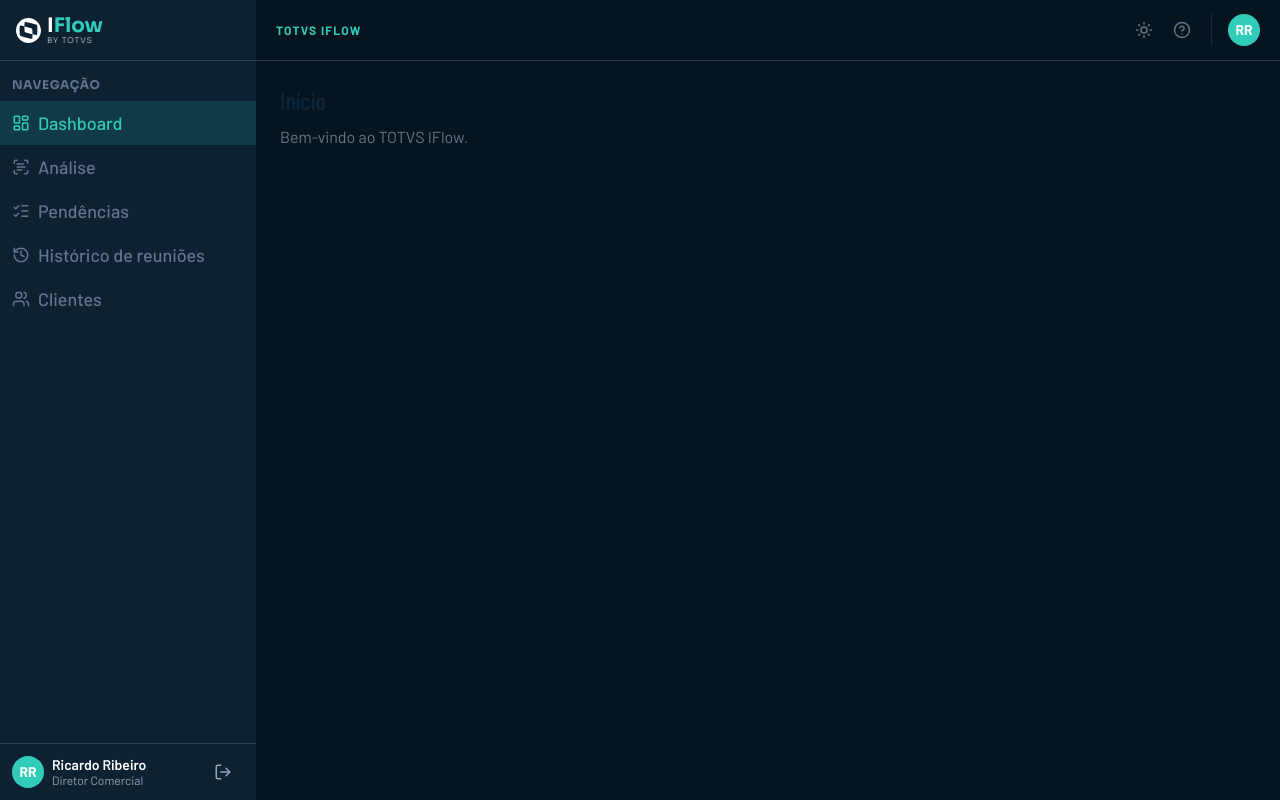
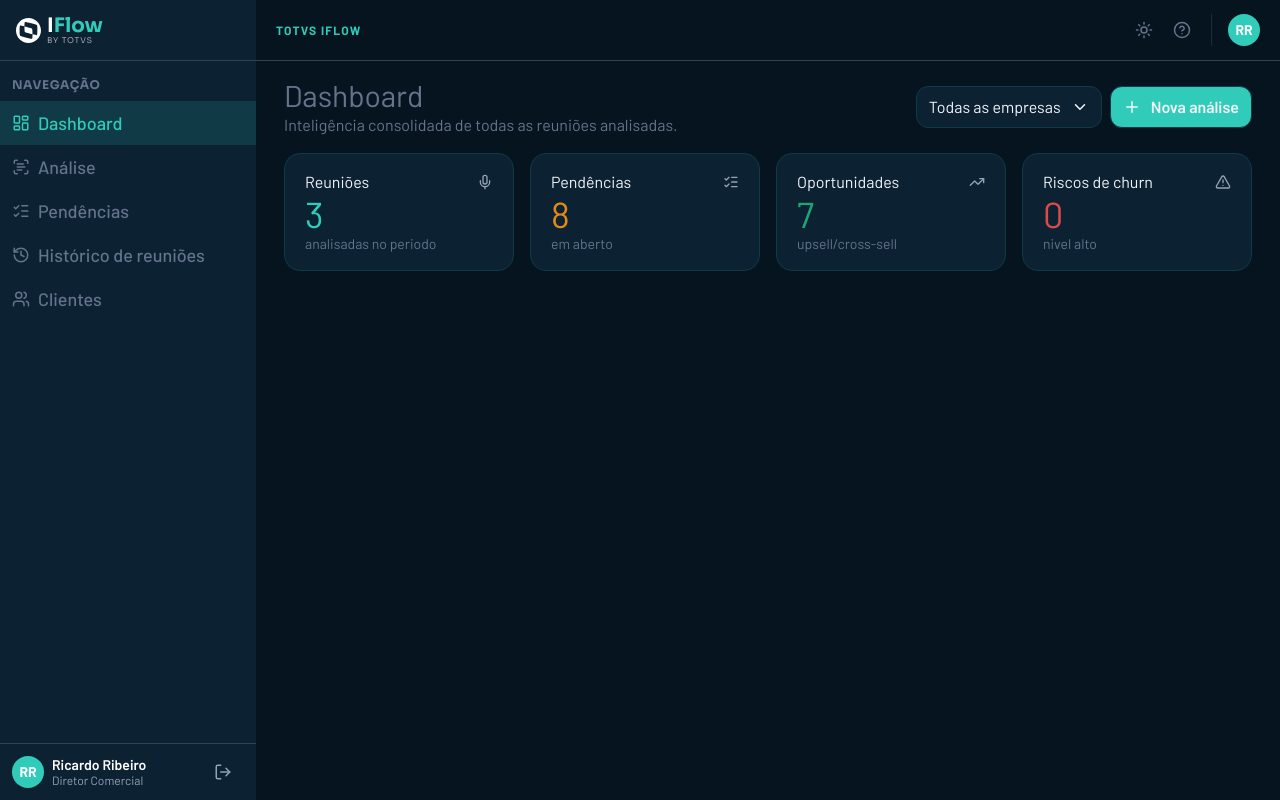
Before and after one commit to TOTVS-IFlow/totvs-iflow, a React (Vite) app: page / in a window 1280 px wide. Built offline with nearby package versions, Linux system fonts and the light colour scheme.

Commit message:
feat: pequenas correções na estrutura e atualização do Dashboard com os novos componentes

```diff
--- a/src/layouts/MainLayout.jsx
+++ b/src/layouts/MainLayout.jsx
@@ -9,7 +9,7 @@
       <Sidebar />
       <div className="flex flex-col flex-1">
         <Topbar />
-        <main className="flex-1 p-6">
+        <main className="flex-1 px-7 py-4">
           <Outlet />
         </main>
       </div>
--- a/src/pages/Dashboard.jsx
+++ b/src/pages/Dashboard.jsx
@@ -1,12 +1,12 @@
 import React from "react";
+import DashboardHeader from "../components/Dashboard/DashboardHeader";
+import SummaryCards from "../components/Dashboard/SummaryCards";
 
 export default function Dashboard() {
   return (
-    <div>
-      <h2 className="font-display text-2xl font-semibold text-navy-850">
-        Início
-      </h2>
-      <p className="mt-2 text-slate-500">Bem-vindo ao TOTVS IFlow.</p>
+    <div className="flex flex-col gap-4">
+      <DashboardHeader />
+      <SummaryCards />
     </div>
   );
 }
```
